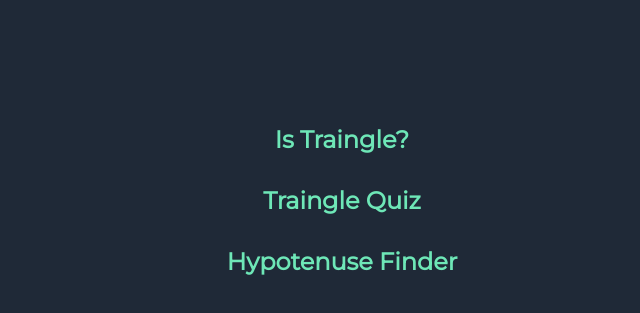
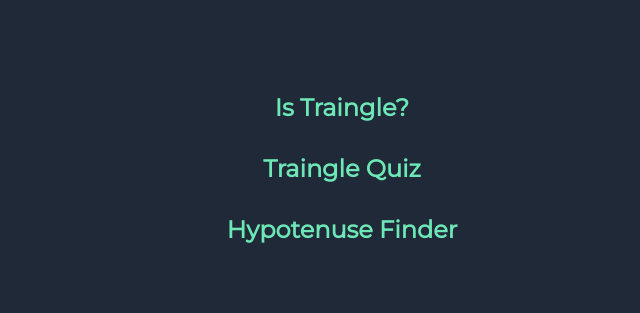
Before and after one commit to mjmehulchouradia/triangles-fun, a plain HTML site: page Main.html in a window 1280 px wide. Shown: the part 69-382 px from the top of the page, without its empty margins (318-958 px from the left). Drawn offline with Linux system fonts and the light colour scheme.

Commit message:
Update style.css

```diff
--- a/style.css
+++ b/style.css
@@ -24,7 +24,7 @@ h2
     text-decoration: none;
 }
 .main-container{
-    margin-top: 8rem;
+    margin-top: 6rem;
     text-align: center;
 }
 
```
